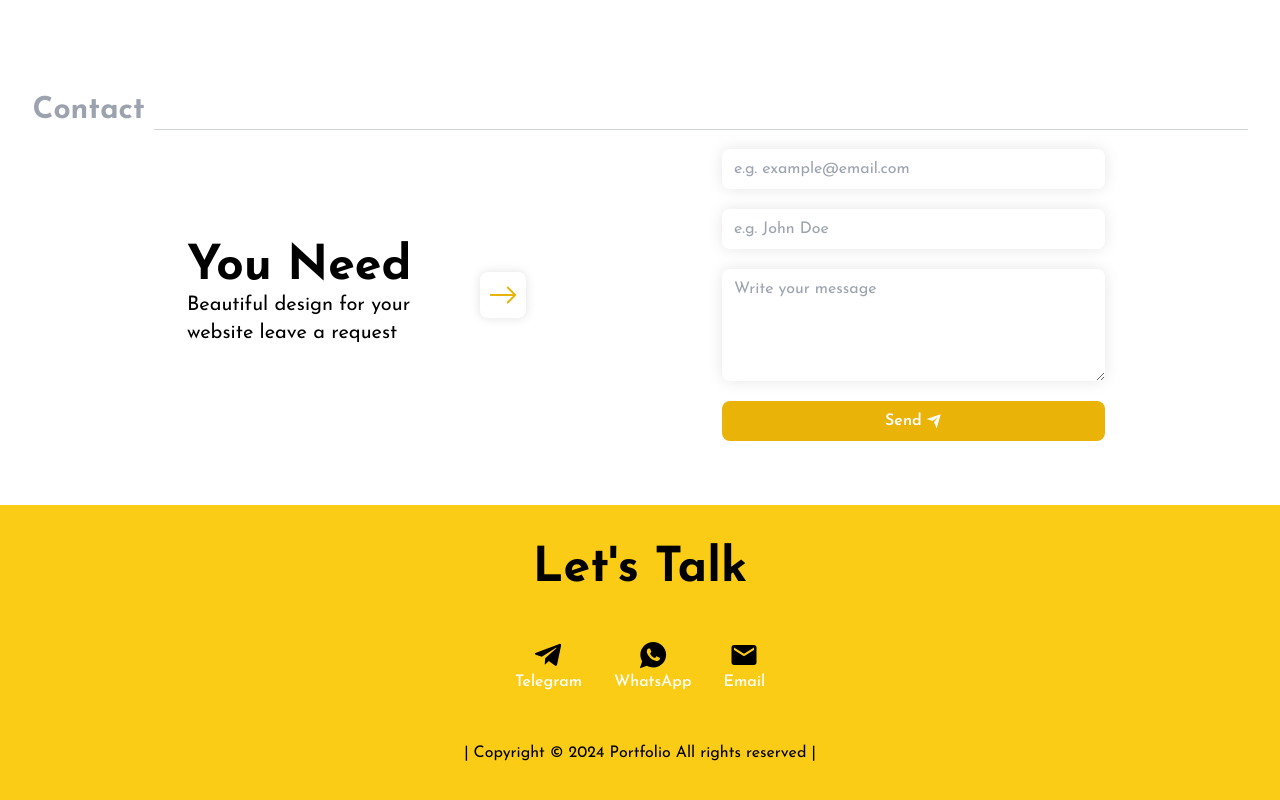
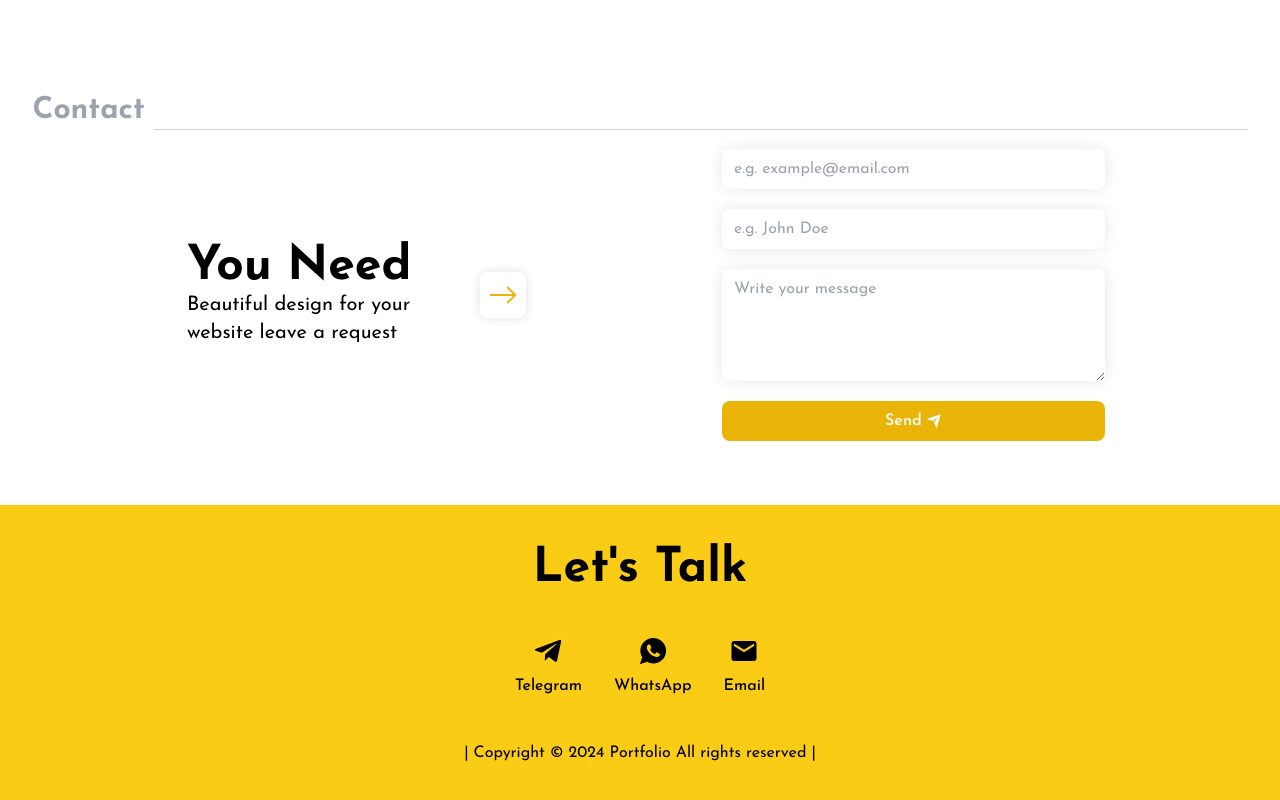
Before and after one commit to dsRepo-cmd/portfolio, a React (Vite) app: page / in a window 1280 px wide. Shown: the part 2805-3605 px from the top of the page. Built offline with nearby package versions, Linux system fonts and the light colour scheme; no server answers.

Commit message:
Redesign / styles

```diff
--- a/src/containers/footer/Footer.tsx
+++ b/src/containers/footer/Footer.tsx
@@ -17,21 +17,21 @@ const Footer = () => {
             data-aos-duration="1000"
             target="_blank"
             href={links.telegram}
-            className="box font-medium text-white   flex items-center justify-center flex-col"
+            className="box font-medium  flex items-center justify-center flex-col"
           >
             <FaTelegramPlane className=" text-black text-3xl hover:scale-125 cursor-pointer" />
-            <p>Telegram</p>
+            <p className="text-black mt-2">Telegram</p>
           </a>
 
           <a
             data-aos="fade-up"
             target="_blank"
-            data-aos-duration="1500"
+            data-aos-duration="1200"
             href={links.whatsApp}
-            className="box font-medium text-white  flex items-center justify-center flex-col"
+            className="box font-medium  flex items-center justify-center flex-col"
           >
             <IoLogoWhatsapp className=" text-black text-3xl hover:scale-125 cursor-pointer" />
-            <p>WhatsApp</p>
+            <p className="text-black mt-2">WhatsApp</p>
           </a>
 
           <div className="flex">
@@ -39,10 +39,10 @@ const Footer = () => {
               data-aos="fade-up"
               data-aos-duration="1500"
               href={links.email}
-              className="box font-medium text-white  flex items-center justify-center flex-col"
+              className="box font-medium flex items-center justify-center flex-col"
             >
               <MdEmail className=" text-black text-3xl hover:scale-125 cursor-pointer" />
-              <p>Email</p>
+              <p className="text-black mt-2">Email</p>
             </a>
           </div>
         </div>
```
